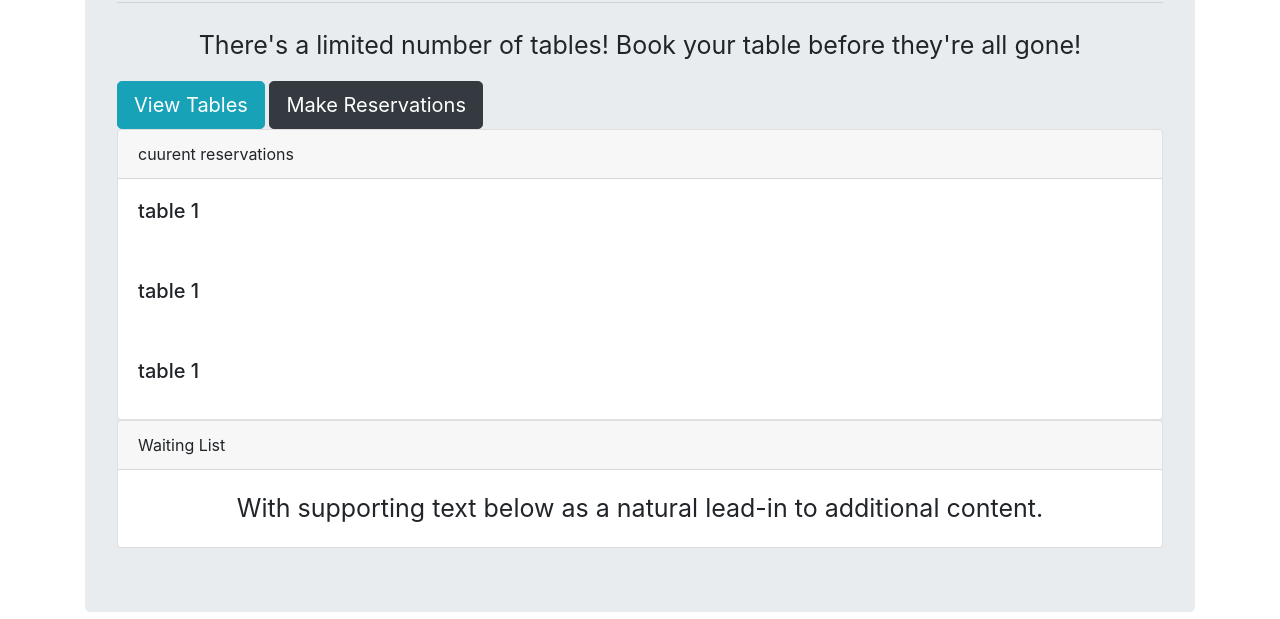
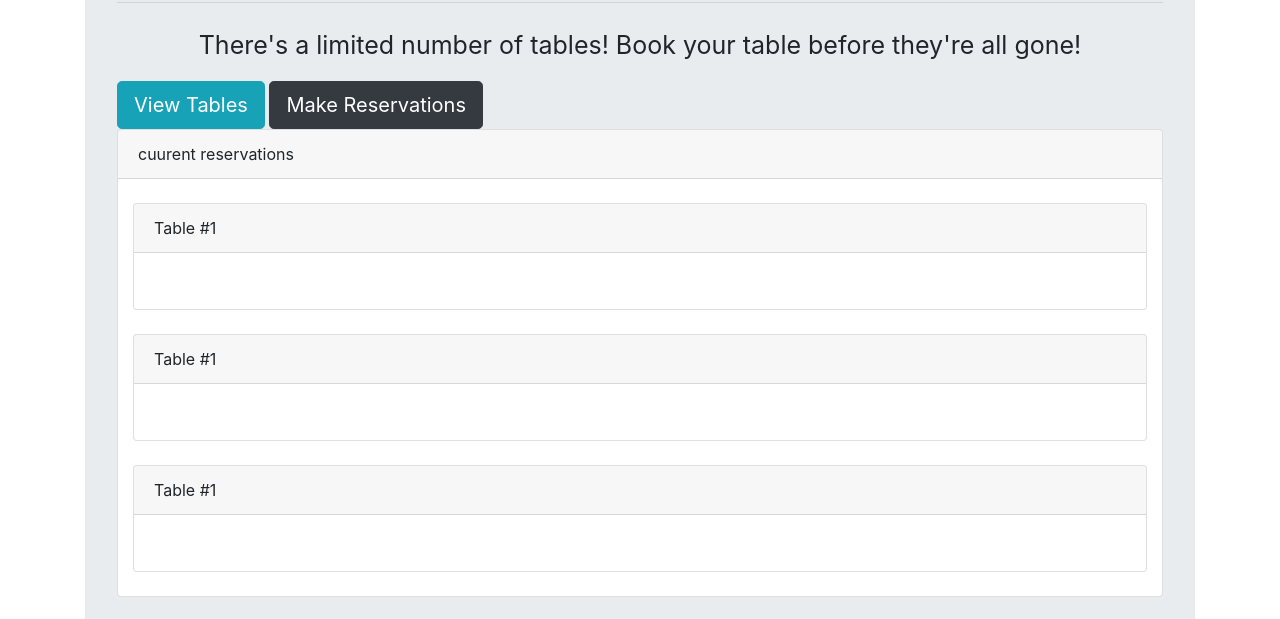
Before and after one commit to PatienceD/Hot-Restaurant, a plain HTML site: page tables.html in a window 1280 px wide. Shown: the part 153-772 px from the top of the page. Drawn offline with nearby package versions, Linux system fonts and the light colour scheme.

Commit message:
fixed tables

```diff
--- a/tables.html
+++ b/tables.html
@@ -20,32 +20,45 @@
             <div class="card">
                 <div class="card-header">
                     cuurent reservations
+                </div><br>
+                <div class="container">
+                    <div class="card">
+                        <div class="card-header">
+                            Table #1
                         </div>
                         <div class="card-body">
-                    <h5 class="card-title">table 1</h5>
                             <p class="id" class="card-text"></p>
                             <p class="name" class="card-text"></p>
                             <p class="email" class="card-text"></p>
                             <p class="phone" class="card-text"></p>
                         </div>
+                    </div><br>
 
+                    <div class="card">
+                        <div class="card-header">
+                            Table #1
+                        </div>
                         <div class="card-body">
-                        <h5 class="card-title">table 1</h5>
                             <p class="id" class="card-text"></p>
                             <p class="name" class="card-text"></p>
                             <p class="email" class="card-text"></p>
                             <p class="phone" class="card-text"></p>
                         </div>
+                    </div><br>
 
+                    <div class="card">
+                        <div class="card-header">
+                            Table #1
+                        </div>
                         <div class="card-body">
-                            <h5 class="card-title">table 1</h5>
                             <p class="id" class="card-text"></p>
                             <p class="name" class="card-text"></p>
                             <p class="email" class="card-text"></p>
                             <p class="phone" class="card-text"></p>
                         </div>
                     </div>
-
+                </div><br>
+            </div><br>
             <div class="card">
                 <div class="card-header">
                     Waiting List
```
Lines whose indentation alone changed are shown as unchanged.
